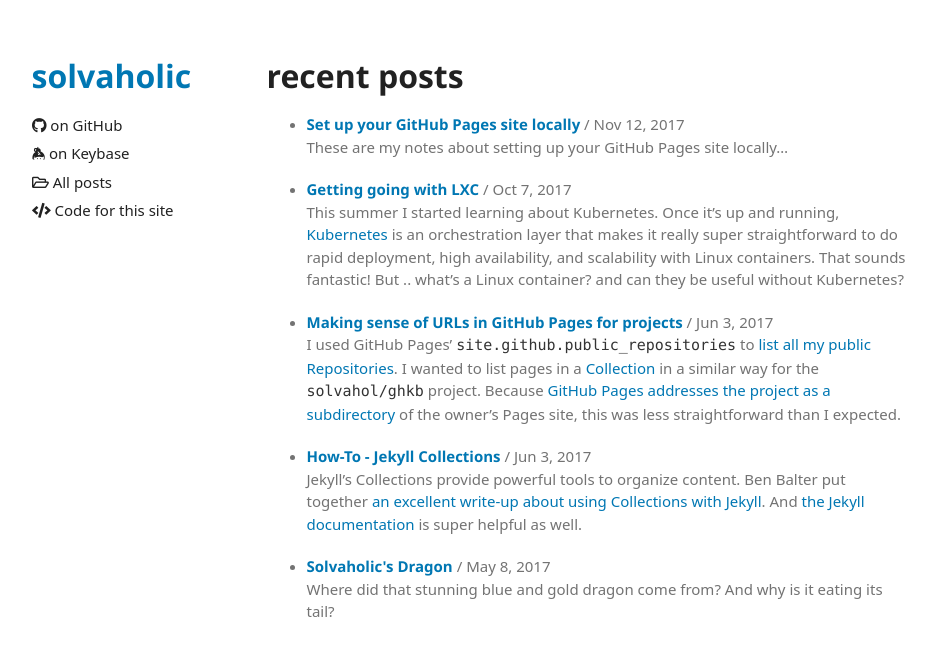
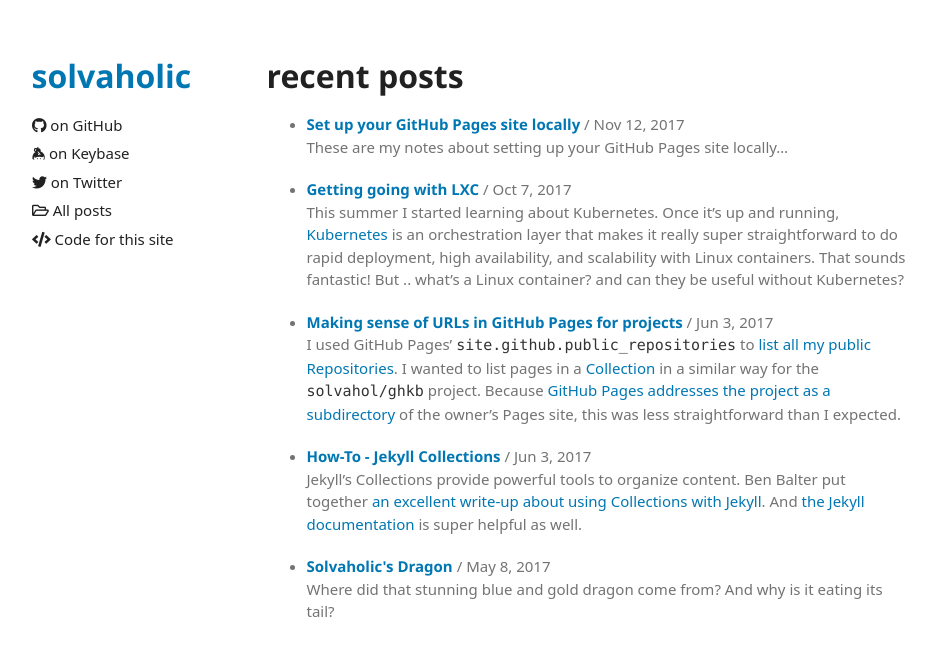
Before and after one commit to solvaholic/solvaholic.github.io, a Jekyll site: the page built from index.html, in a window 1280 px wide. Shown: the top 656 px of the page, without its empty margins (171-1107 px from the left). Built offline with Jekyll 4.4.1, drawn with Linux system fonts in a browser that asks for light colours; some web fonts are replaced; a script that is not in the unit is left out; the repository's description, which GitHub fills in, is left out.

Commit message:
Remove links.html URLs to metadata

```diff
--- a/_config.yml
+++ b/_config.yml
@@ -1,5 +1,8 @@
 title: "solvaholic"
 author: "@solvaholic"
+author_url_keybase: "https://keybase.io/solvaholic"
+author_url_twitter: "https://twitter.com/solvaholic"
+repository: solvaholic/solvaholic.github.io
 description:
 google_analytics:
 show_downloads: true
--- a/_includes/links.html
+++ b/_includes/links.html
@@ -10,10 +10,23 @@
     }
   </style>
   <ul class="link">
-    <li><a href="https://github.com/solvaholic" rel="author"><i class="fab fa-github"></i> on GitHub</a></li>
-    <li><a href="https://keybase.io/solvaholic" rel="external"><i class='fab fa-keybase'></i> on Keybase</a></li>
-    <!-- <li><a href="https://twitter.com" rel="external"><i class="fab fa-twitter"></i> on Twitter</a></li> -->
+    {% if site.github.owner_url %}
+    <li><a href="{{ site.github.owner_url }}" rel="author"><i class="fab fa-github"></i> on GitHub</a></li>
+    {% endif %}
+
+    {% if site.author_url_keybase %}
+    <li><a href="{{ site.author_url_keybase }}" rel="external"><i class='fab fa-keybase'></i> on Keybase</a></li>
+    {% endif %}
+
+    {% if site.author_url_twitter %}
+    <li><a href="{{ site.author_url_twitter }}" rel="external"><i class="fab fa-twitter"></i> on Twitter</a></li>
+    {% endif %}
+
     <li><a href="/allposts.html"><i class='far fa-folder-open'></i> All posts</a></li>
-    <li><a href="https://github.com/solvaholic/solvaholic.github.io"><i class='fas fa-code'></i> Code for this site</a></li>
+
+    {% if site.github.repository_url %}
+    <li><a href="{{ site.github.repository_url }}"><i class='fas fa-code'></i> Code for this site</a></li>
+    {% endif %}
+
   </ul>
 </div>
```
